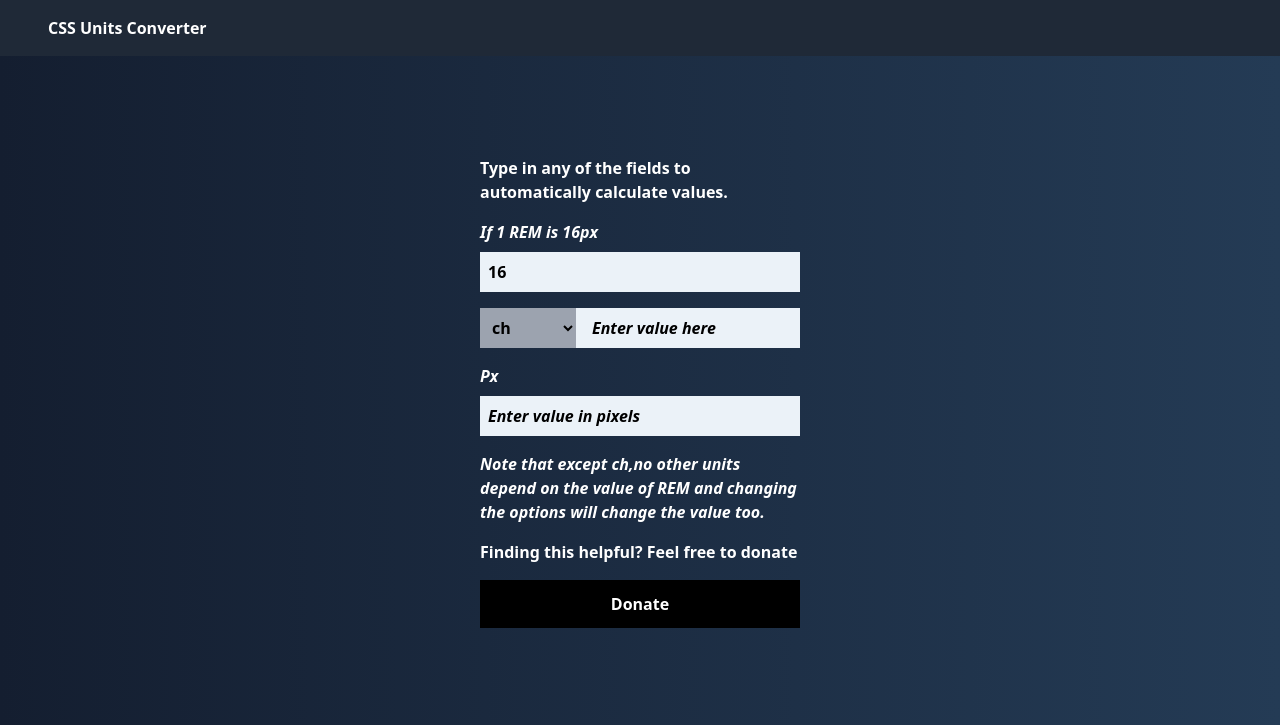
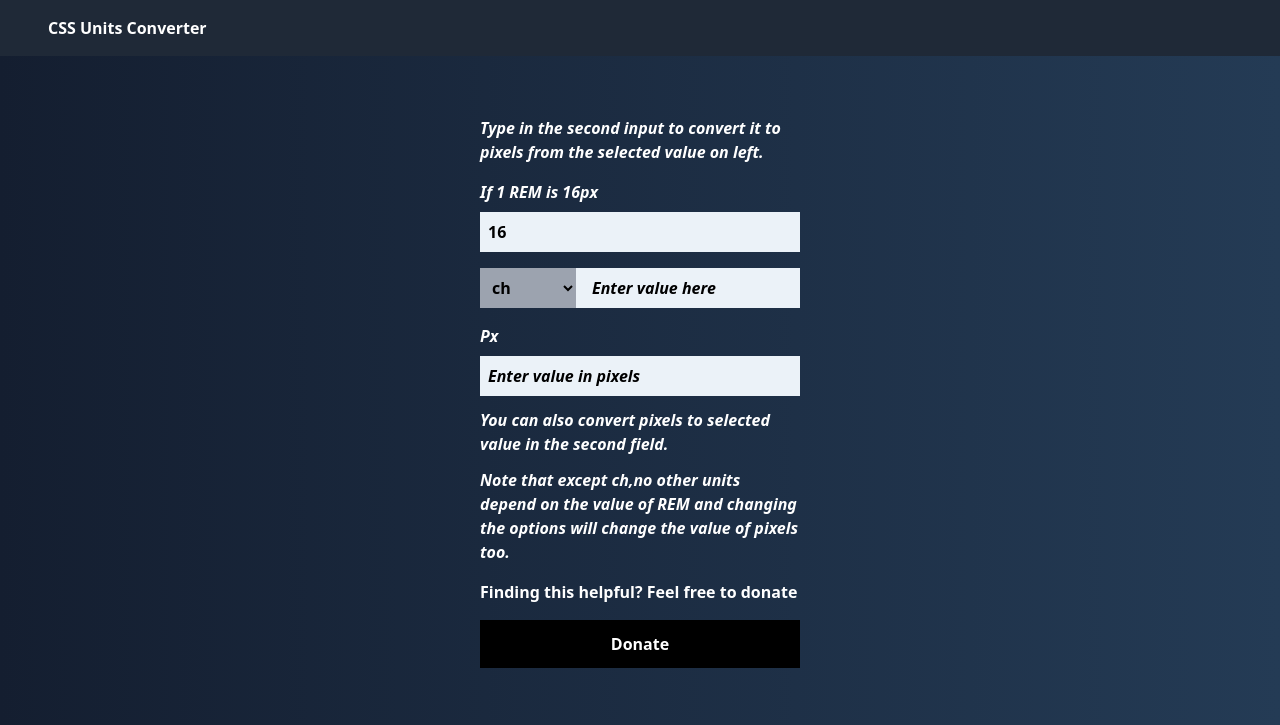
Before and after one commit to sougataghar477/css-units-converter, a website: page index.html in a window 1280 px wide. Shown: the top 725 px of the page. Drawn offline with nearby package versions, Linux system fonts and the light colour scheme.

Commit message:
changed info

```diff
--- a/index.html
+++ b/index.html
@@ -17,7 +17,8 @@
     </nav>
     <article class="bg text-white h-screen px-4 py-24 grid justify-items-center lg:place-items-center">
         <div class="font-bold w-80">
-            <h1>Type in any of the fields to automatically calculate values.</h1>
+            <!-- <h1>Type in any of the fields to automatically calculate values.</h1> -->
+            <h1 class="italic">Type in the second input to convert it to pixels from the selected value on left.</h1>
 
             <div class="flex flex-col   mx-auto gap-2 mt-4">
                 <label class="assumption italic">If 1 REM is 16px</label>
@@ -46,7 +47,8 @@
                     class="p-2 px text-black font-bold placeholder:text-black placeholder:italic" type="number"
                     pattern="[0-9]+" />
             </div>
-            <h1 class="mt-4 italic">Note that except ch,no other units depend on the value of REM and changing the options will change the value too.</h1>
+            <h1 class="mt-3 italic">You can also convert pixels to selected value in the second field.</h1>
+            <h1 class="mt-3 italic">Note that except ch,no other units depend on the value of REM and changing the options will change the value of pixels too.</h1>
             <!-- <h1>.</h1> -->
             <h1 class="mt-4">Finding this helpful? Feel free to donate </h1>
             <a class=" block text-center bg-black py-3 w-full my-4 font-bold ease-linear duration-300 hover:bg-white hover:text-black"
```
